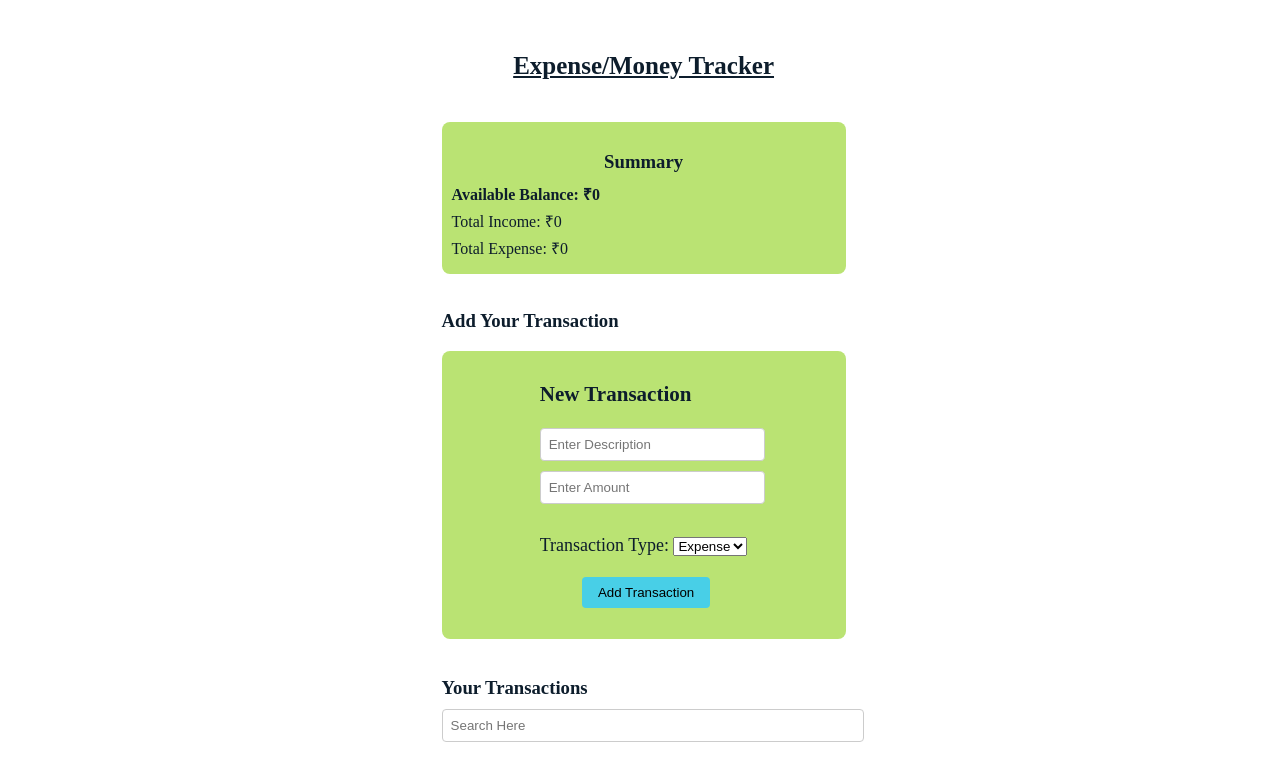
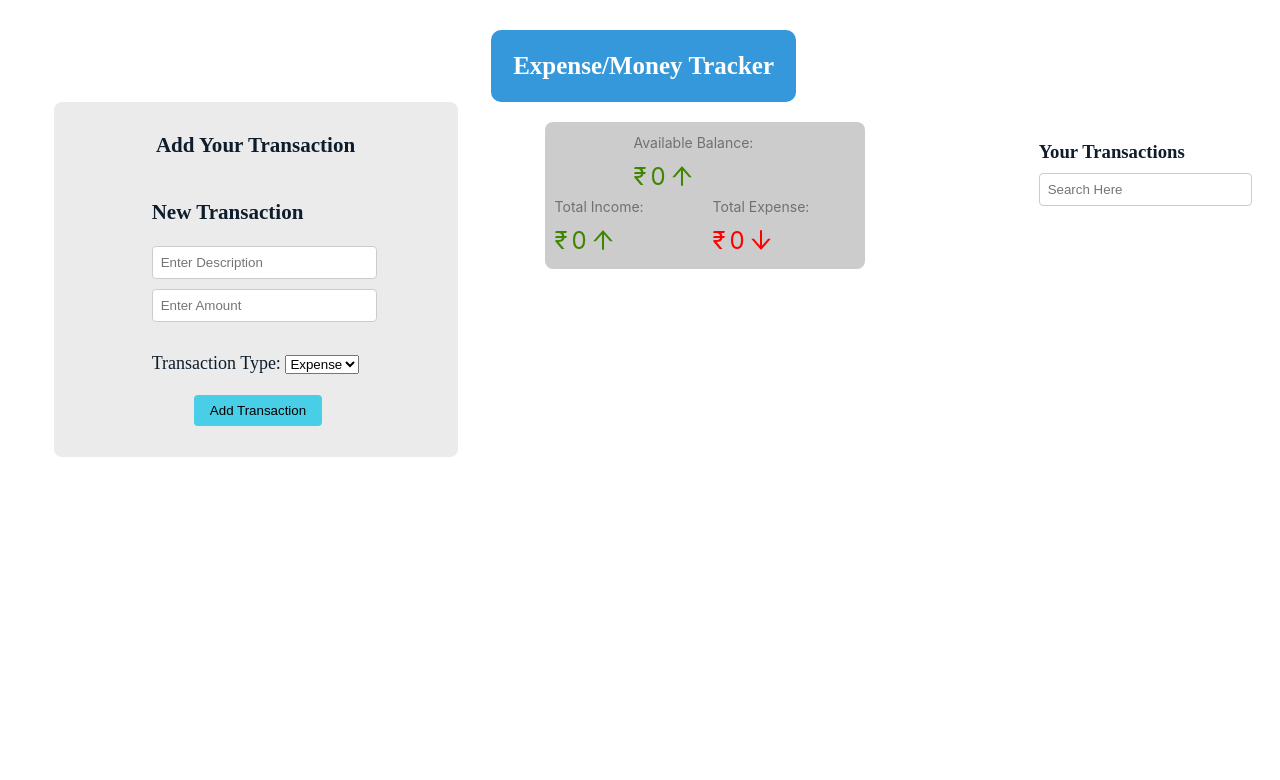
Before and after one commit to Venkataramanabaratam1/Expense-Money-Tracker, a React (Create React App) app: page / in a window 1280 px wide. Shown: the top 780 px of the page. Built offline with nearby package versions, Linux system fonts and the light colour scheme.

Commit message:
Updated Project by Collaborator Phani Charan

```diff
--- a/src/App.js
+++ b/src/App.js
@@ -14,23 +14,27 @@ const Container = styled.div`
   height: 110vh;
   width: 99%;
   padding-top: 30px ;
+  //background-image: url("Designer.png");
+  height: 100vh;
   font-family: Montserrat;
 `;
 
 const Header = styled.div`
-  // background-color: white;
-  color: #0d1d2c;
+  background-color: #3498db;  // Blue background color
+  color: white;  // White text color
   display: flex;
   flex-direction: row;
   align-items: center;
   padding: 22px;
   font-size: 25px;
   font-weight: bold;
+  border-radius: 10px;  // Rounded rectangle shape
 `;
+
 const App = () => {
   return (
     <Container>
-      <u><Header>Expense/Money Tracker</Header></u>
+      <Header>Expense/Money Tracker</Header>
       <TawkToWidget/>
       <ExpenseTracker/>
     </Container>
--- a/src/module/comp.css
+++ b/src/module/comp.css
@@ -53,8 +53,11 @@
   .summary {
     margin-top: 20px;
     padding: 10px;
-    background-color: #bae373;
+    background-color: white;
     border-radius: 8px;
+    background-color: #ccc;
+    /* order: 1; */
+    width: 300px;
   }
 
   .summary h3 {
@@ -169,3 +172,12 @@
     padding: 10px;
     border-radius: 8px;
   }
+
+  .main{
+    display: flex;
+    gap: 2;
+    align-items: start;
+    width: 100%;
+    justify-content: space-around;
+    flex-wrap: wrap;
+  }
--- a/src/module/comp.js
+++ b/src/module/comp.js
@@ -1,10 +1,13 @@
 import React, { useState } from 'react';
 import styled from "styled-components";
 import './comp.css';
+import CountUp from 'react-countup';
+import { Col, Row, Statistic } from 'antd';
+import { ArrowDownOutlined, ArrowUpOutlined } from '@ant-design/icons';
 
-
+const formatter = (value) => <CountUp end={value} separator="," />;
 const Container = styled.div`
-  background-color: #bae373;
+  background-color: #00000014;
   color: #0d1d2c;
   display: flex;
   flex-direction: column;
@@ -14,6 +17,7 @@ const Container = styled.div`
   align-items: center;
   justify-content: space-between;
   border-radius: 8px;
+  order:-1
 `;
 
 function ExpenseTracker() {
@@ -76,17 +80,57 @@ function ExpenseTracker() {
   );
 
   return (
-    <div>
+    <div className='main'>
       <div className="summary">
-        <h3 align="center">Summary</h3>
+        <Row gutter={16} justify="center">
+        <Col span={12} justify="center">
+      <Statistic
+      title="Available Balance:"
+      value={availableBalance}
+      precision={2}
+      valueStyle={{
+        color: availableBalance >= 0 ? '#3f8600' : '#cf1322', // Green for positive, red for negative
+      }}
+      suffix={availableBalance >= 0 ? <ArrowUpOutlined /> : <ArrowDownOutlined />}
+      prefix="₹"
+      formatter={formatter} />
+    </Col>
+        </Row>
+      <Row gutter={16}>
+    <Col span={12}>
+      <Statistic
+      title="Total Income:"
+      value={totalIncome}
+      precision={2}
+      valueStyle={{
+        color: '#3f8600',
+      }}
+      suffix={<ArrowUpOutlined />}
+      prefix="₹"
+      formatter={formatter} />
+    </Col>
+    <Col span={12}>
+      <Statistic
+      title="Total Expense:"
+      value={totalExpense}
+      precision={2}
+      valueStyle={{
+        color: 'red',
+      }}
+      suffix={<ArrowDownOutlined />}
+      prefix="₹"
+      formatter={formatter} />
+    </Col>
+  </Row>
+        {/* <h3 align="center">Summary</h3>
         <b><p>Available Balance: ₹{availableBalance}</p></b>
         <p>Total Income: ₹{totalIncome}</p>
-        <p>Total Expense: ₹{totalExpense}</p>
+        <p>Total Expense: ₹{totalExpense}</p> */}
       </div>
       <br/>
 
+     <Container>
       <h3>Add Your Transaction</h3>
-     <Container>
      <div>
        <h3>New Transaction</h3>
        <input
@@ -114,7 +158,7 @@ function ExpenseTracker() {
      <div align="center"><button className="button" onClick={addTransaction}>Add Transaction</button></div>
      <br/>
     </div>
-    </Container><br/>
+    </Container>
 
       <div className="transactions">
         <h3>Your Transactions</h3>
```
